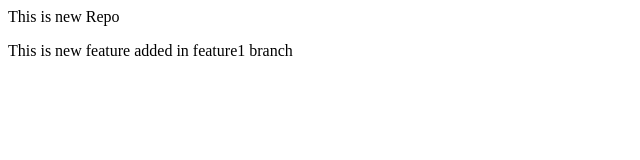
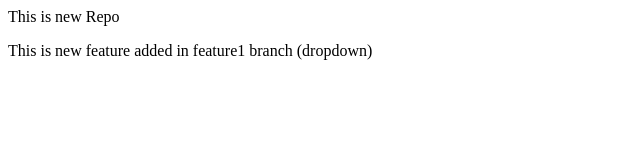
Before and after one commit to nz-amitshah/localrepo, a plain HTML site: page index.html in a window 1280 px wide. Shown: the full height of the page, 0-640 px from the left. Drawn offline with Linux system fonts and the light colour scheme.

```diff
--- a/index.html
+++ b/index.html
@@ -1,2 +1,2 @@
 <p>This is new Repo</p>
-<p>This is new feature added in feature1 branch</p>
+<p>This is new feature added in feature1 branch (dropdown)</p>
```
